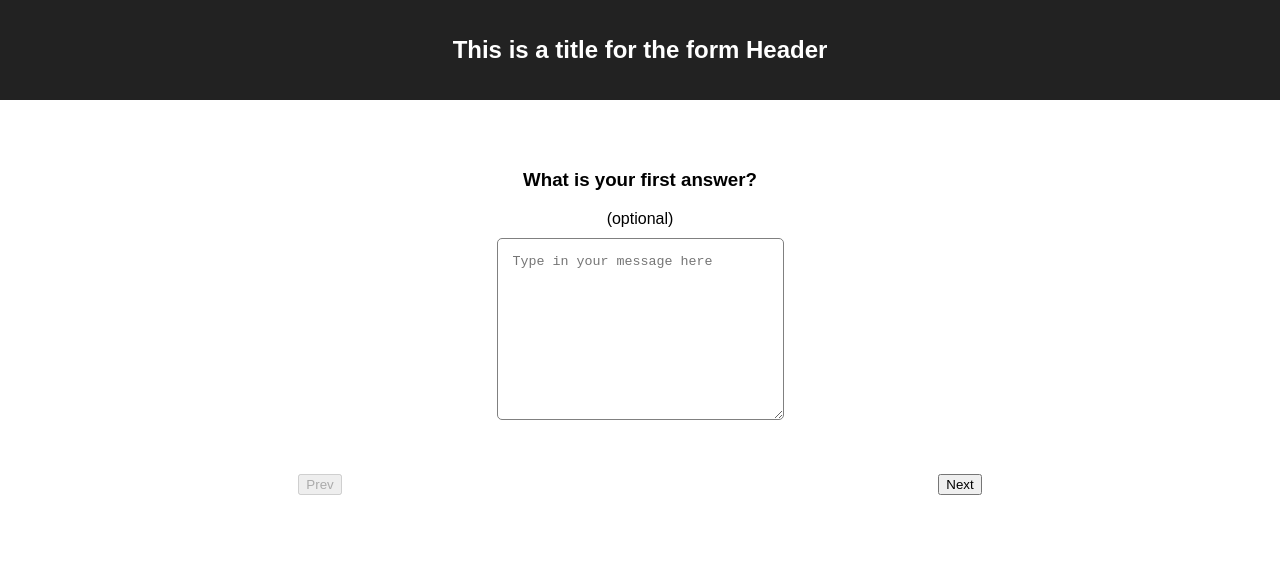
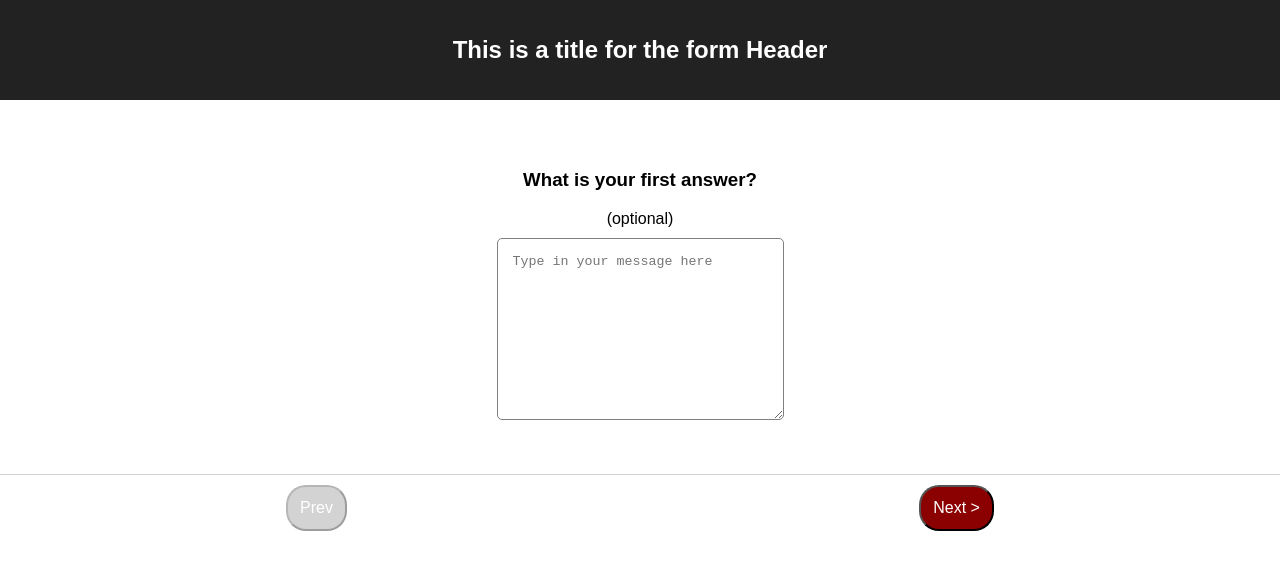
Before and after one commit to antonybudianto/exercise01, a React (Create React App) app: page / in a window 1280 px wide. Shown: the top 570 px of the page. Built offline with nearby package versions, Linux system fonts and the light colour scheme.

Commit message:
Rename footer filename and add styles

```diff
--- a/src/containers/FormView/FormView.js
+++ b/src/containers/FormView/FormView.js
@@ -2,7 +2,7 @@ import React, { Component } from 'react'
 
 import Header from './components/Header/Header'
 import FormBody from './components/FormBody/FormBody'
-import Footer from './components/Footer/Footer'
+import FormFooter from './components/FormFooter/FormFooter'
 import { FORM_DATA } from '../../data/form'
 
 class FormView extends Component {
@@ -11,7 +11,7 @@ class FormView extends Component {
       <div>
         <Header title={FORM_DATA.title} />
         <FormBody questions={FORM_DATA.questions} />
-        <Footer totalQuestions={FORM_DATA.questions.length} />
+        <FormFooter totalQuestions={FORM_DATA.questions.length} />
       </div>
     )
   }
--- /dev/null
+++ b/src/containers/FormView/components/FormFooter/FormFooter.css
@@ -0,0 +1,21 @@
+.FormFooter {
+  border-top: 1px solid lightgray;
+  padding-top: 10px;
+}
+
+.FormFooter__Btn {
+  color: white;
+  background-color: darkred;
+  font-size: 12pt;
+  padding: 12px;
+  border-radius: 20px;
+  cursor: pointer;
+}
+
+.FormFooter__Btn:disabled {
+  background-color: lightgray;
+}
+
+.FormFooter__Btn:hover {
+  background-color: palevioletred;
+}
--- a/src/containers/FormView/components/Footer/Footer.js
+++ b/src/containers/FormView/components/FormFooter/FormFooter.js
@@ -2,8 +2,9 @@ import React, { Component } from 'react'
 import { connect } from 'react-redux'
 
 import { goToNext, goToPrev } from '../../../../reducers/form'
+import './FormFooter.css'
 
-class Footer extends Component {
+class FormFooter extends Component {
   render() {
     const { form, totalQuestions } = this.props
 
@@ -16,17 +17,25 @@ class Footer extends Component {
     const disablePrev = form.currentStep === 1
     return (
       <footer
-        className="App-footer"
+        className="FormFooter"
         style={{
           display: 'flex',
           justifyContent: 'space-around'
         }}
       >
-        <button disabled={disablePrev} onClick={this.props.goToPrev}>
+        <button
+          className="FormFooter__Btn"
+          disabled={disablePrev}
+          onClick={this.props.goToPrev}
+        >
           Prev
         </button>
-        <button disabled={!isValid} onClick={this.props.goToNext}>
-          {form.currentStep === totalQuestions ? 'Submit' : 'Next'}
+        <button
+          className="FormFooter__Btn"
+          disabled={!isValid}
+          onClick={this.props.goToNext}
+        >
+          {form.currentStep === totalQuestions ? 'Submit' : 'Next >'}
         </button>
       </footer>
     )
@@ -45,4 +54,4 @@ const mapDispatchToProps = {
 export default connect(
   mapStateToProps,
   mapDispatchToProps
-)(Footer)
+)(FormFooter)
```
